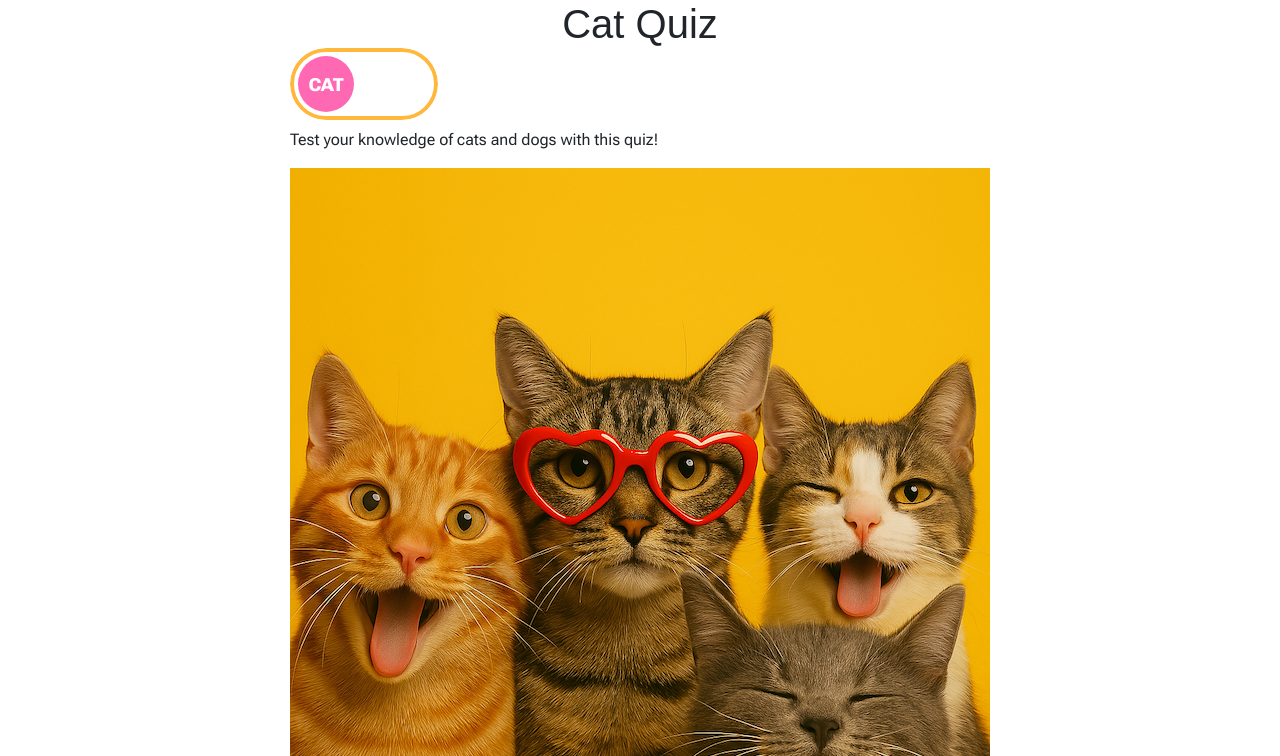
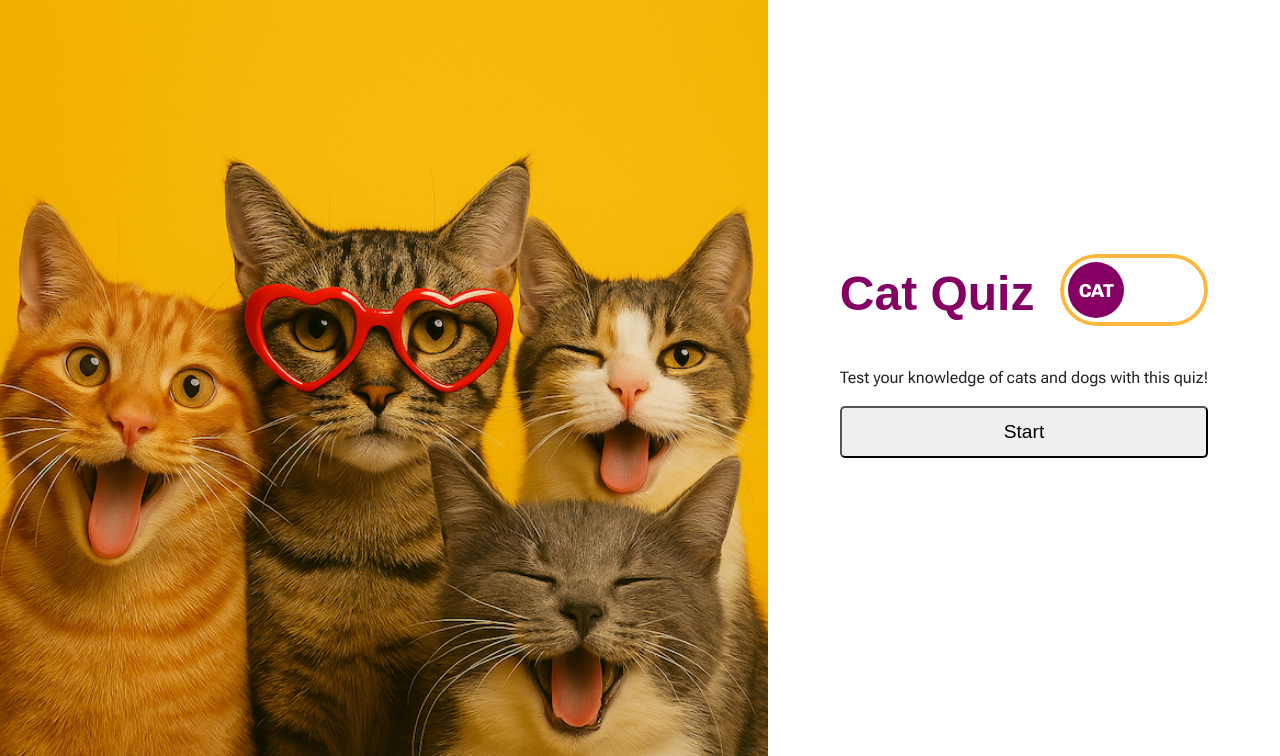
Before and after one commit to SandyWyper/Hack-a-Game, a plain HTML site: page index.html in a window 1280 px wide. Shown: the top 756 px of the page. Drawn offline with nearby package versions, Linux system fonts and the light colour scheme; a web font is replaced by a local one.

Commit message:
STYLE: start page

```diff
--- a/assets/scripts/elementRefs.js
+++ b/assets/scripts/elementRefs.js
@@ -11,3 +11,5 @@ export const answerFeedbackElement = document.getElementById(
 export const questionCountElement = document.getElementById("question-count");
 export const scoreElement = document.getElementById("score-value");
 export const catDogToggle = document.getElementById("cat-dog-toggle");
+export const titleElement = document.getElementById("title");
+export const startImageElement = document.getElementById("start-image");
--- a/assets/scripts/index.js
+++ b/assets/scripts/index.js
@@ -1,6 +1,7 @@
 import { generateQuestion } from "./generateQuestion.js";
 import { showScorePage } from "./showScorePage.js";
 import { populateQuestion } from "./populateQuestion.js";
+import { toggleStartPageContent } from "./toggleStartPageContent.js";
 import {
   startLayout,
   quizLayout,
@@ -27,7 +28,7 @@ document.addEventListener("DOMContentLoaded", () => {
     startLayout.style.display = "none";
     quizLayout.style.display = "none";
     endLayout.style.display = "none";
-    layoutToShow.style.display = "block";
+    layoutToShow.style.display = "flex";
     // Footer is always visible, so no need to toggle it
   }
 
@@ -38,11 +39,8 @@ document.addEventListener("DOMContentLoaded", () => {
   let animalType = "cats";
 
   catDogToggle.addEventListener("change", () => {
-    if (catDogToggle.checked) {
-      animalType = "dogs";
-    } else {
-      animalType = "cats";
-    }
+    catDogToggle.checked ? (animalType = "dogs") : (animalType = "cats");
+    toggleStartPageContent(animalType);
   });
 
   // Show start-layout at the beginning
--- /dev/null
+++ b/assets/scripts/toggleStartPageContent.js
@@ -0,0 +1,33 @@
+import { titleElement, startImageElement } from "./elementRefs.js";
+
+export function toggleStartPageContent(animalType) {
+  if (animalType === "cats") {
+    titleElement.innerHTML = "Cat Quiz";
+    // change the meta title for the page
+    document.title = "Cat Quiz";
+    // change the favicon for the page
+    document.querySelector("link[rel='icon']").href =
+      "assets/images/favicon-16x16.png";
+    // change the image for the quiz
+    startImageElement.src = "assets/images/hero.png";
+    // change the animal color variable
+    document.documentElement.style.setProperty(
+      "--animal-color",
+      "var(--cat-color)"
+    );
+  } else {
+    titleElement.innerHTML = "Dog Quiz";
+    // change the meta title for the page
+    document.title = "Dog Quiz";
+    // change the favicon for the page
+    document.querySelector("link[rel='icon']").href =
+      "assets/images/favicon-16x16.png";
+    // change the image for the quiz
+    startImageElement.src = "assets/images/guess-pooch.png";
+    // change the animal color variable
+    document.documentElement.style.setProperty(
+      "--animal-color",
+      "var(--dog-color)"
+    );
+  }
+}
--- a/assets/style.css
+++ b/assets/style.css
@@ -1,3 +1,10 @@
+/* colors */
+:root {
+  --animal-color: hsl(315, 99%, 26%);
+  --cat-color: hsl(315, 99%, 26%);
+  --dog-color: #002d7b;
+}
+
 /* typography */
 h1,
 h2,
@@ -54,8 +61,27 @@ p {
   align-items: center;
   min-height: 100vh;
 }
+.start-layout {
+  width: 100%;
+  min-height: calc(100vh - 60px);
+}
+.start-title-wrapper-container {
+  padding-inline: 1rem;
+  padding-block-end: 3rem;
+}
+.start-title-wrapper {
+  display: flex;
+  justify-content: space-between;
+  align-items: center;
+  margin-block-end: 2rem;
+}
+.start-title-wrapper h1 {
+  font-size: 3rem;
+  font-weight: 600;
+  color: var(--animal-color);
+  text-align: center;
+}
 
-.start-layout,
 .quiz-layout,
 .end-layout {
   position: relative;
@@ -79,7 +105,7 @@ p {
 .start-image-wrapper img {
   width: 100%;
   height: 100%;
-  object-fit: contain;
+  object-fit: cover;
 }
 
 .question-image-wrapper {
@@ -111,7 +137,8 @@ footer {
   padding: 10px;
   background-color: black;
   color: white;
-  margin-top: 40px;
+  height: 60px;
+  /* margin-top: 40px; */
   font-size: 1em;
   color: #555;
 }
@@ -124,6 +151,27 @@ footer > p {
 footer > i {
   color: white;
   text-align: left;
+}
+
+@media (min-width: 768px) {
+  .start-layout {
+    display: flex;
+    align-items: stretch;
+  }
+  .start-wrapper {
+    display: flex;
+    flex-direction: row;
+    width: 100%;
+    align-items: center;
+  }
+  .start-image-wrapper {
+    margin-bottom: 0;
+    height: -webkit-fill-available;
+    width: 60%;
+  }
+  .start-title-wrapper-container {
+    margin-inline: auto;
+  }
 }
 
 /* toggle  */
@@ -219,7 +267,7 @@ footer > i {
   text-align: center;
   line-height: 1;
   padding: 20px 0px;
-  background-color: hotpink;
+  background-color: var(--animal-color);
   border-radius: 50%;
   transition: 0.3s ease all, left 0.3s cubic-bezier(0.18, 0.89, 0.35, 1.15);
 }
@@ -236,7 +284,7 @@ footer > i {
 #button-3 .checkbox:checked + .knobs:before {
   content: "DOG";
   left: 84px;
-  background-color: hotpink;
+  background-color: var(--animal-color);
 }
 
 #button-3 .checkbox:checked ~ .layer {
--- a/index.html
+++ b/index.html
@@ -59,7 +59,19 @@
       </div>
       <div class="start-layout" id="start-layout">
         <div class="start-wrapper">
-          <h1 class="title">Cat Quiz</h1>
+          <div class="start-image-wrapper">
+            <img
+              id="start-image"
+              src="assets/images/hero.png"
+              alt="image"
+              width="300"
+              height="300"
+              loading="eager"
+            />
+          </div>
+          <div class="start-title-wrapper-container">
+            <div class="start-title-wrapper">
+              <h1 id="title">Cat Quiz</h1>
 
               <div class="toggle-button-cover">
                 <div id="button-3" class="button r">
@@ -68,22 +80,15 @@
                   <div class="layer"></div>
                 </div>
               </div>
+            </div>
 
             <p class="description">
               Test your knowledge of cats and dogs with this quiz!
             </p>
-          <div class="start-image-wrapper">
-            <img
-              src="assets/images/hero.png"
-              alt="image"
-              width="300"
-              height="300"
-              loading="eager"
-            />
-          </div>
             <button type="button" id="start-button" class="start-button">
               Start
             </button>
+          </div>
         </div>
       </div>
       <div class="quiz-layout" id="quiz-layout">
```
Also changed, not shown: assets/images/dog-favicon-2.png (added), assets/images/dog-favicon.png (added), 1 other file. Lines whose indentation alone changed are shown as unchanged.
